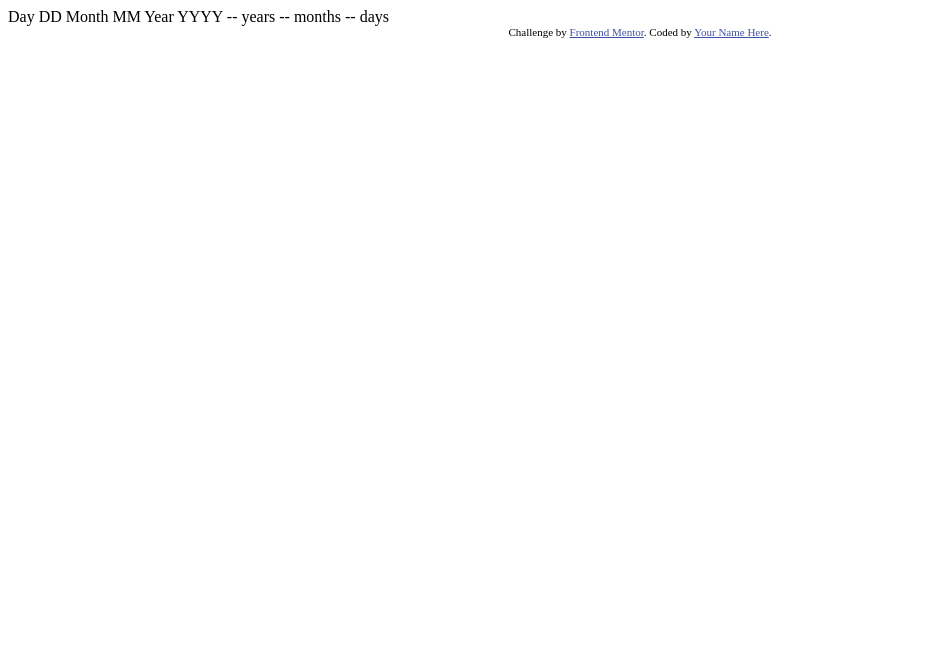
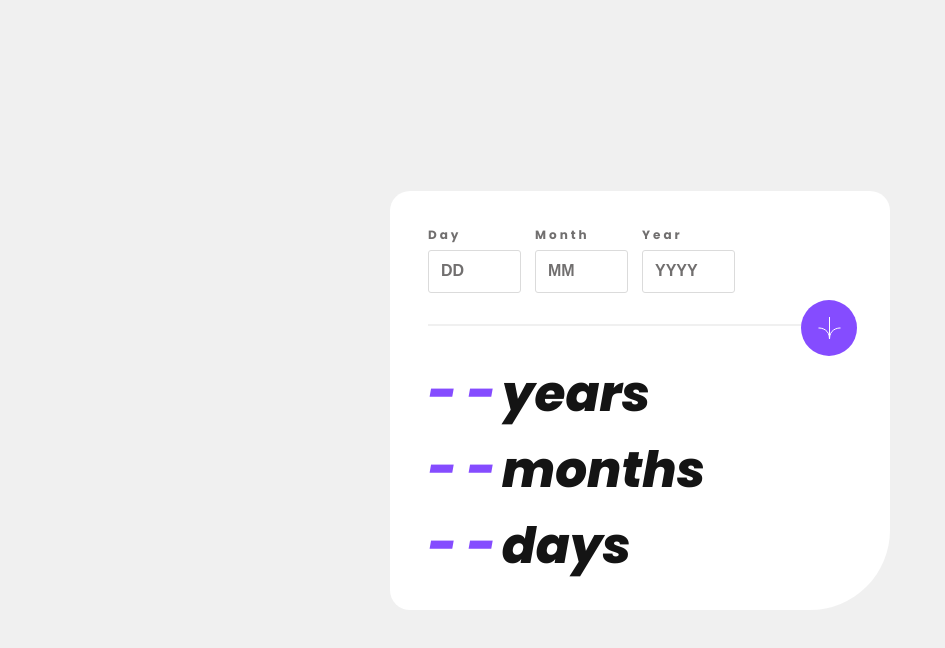
Before and after one commit to Eduardo347387/Age-calculator-app, a plain HTML site: page index.html in a window 1280 px wide. Shown: the whole page, without its empty margins (0-945 px from the left). Drawn offline with Linux system fonts and the light colour scheme.

Commit message:
implementacion css

```diff
--- /dev/null
+++ b/css/style.scss
@@ -0,0 +1,161 @@
+@import url('https://fonts.googleapis.com/css2?family=Poppins:ital,wght@0,700;1,400;1,800&display=swap');
+
+:root{
+    --Purple: hsl(259, 100%, 65%);
+    --Light_red: hsl(0, 100%, 67%);
+    --White: hsl(0, 0%, 100%);
+    --Off_white: hsl(0, 0%, 94%);
+    --Light_grey: hsl(0, 0%, 86%);
+    --Smokey_grey: hsl(0, 1%, 44%);
+    --Off_black: hsl(0, 0%, 8%);
+}
+
+html{
+    font-size: 62.5%;
+}
+
+*{
+    margin: 0;
+    padding: 0;
+    box-sizing: border-box;
+}
+
+body{
+    font-family: 'Poppins', sans-serif;
+    background-color: var(--Off_white);
+}
+
+.container{
+    overflow: hidden;
+    display: flex;
+    justify-content: center;
+    align-items: center;
+    min-height: 100vh;
+    padding: 2rem 1rem;
+    .card{
+        min-width: 30rem;
+        width: 90%;
+        padding: 3.5rem 2rem 3.3rem 2rem;
+        background-color: var(--White);
+        border-top-left-radius: 2rem;
+        border-top-right-radius: 2rem;
+        border-bottom-left-radius: 2rem;
+        border-bottom-right-radius: 8rem;
+        .formulario{
+            display: flex;
+            flex-direction: column;
+            justify-content: center;
+            align-items: left;
+            .box-input{
+                display: flex;
+                column-gap: 1.4rem;
+                padding-bottom: 2.9rem;
+                .container-input{
+                    width: 7.9rem;
+                    .title{
+                        font-size: 1.2rem;
+                        font-weight: 700;
+                        letter-spacing: 0.2rem;
+                        color: var(--Smokey_grey);
+
+                    }
+                    .input-date{
+                        cursor: pointer;
+                        margin-top: 0.6rem;
+                        padding-left: 1.2rem;
+                        width: 100%;
+                        height: 4.3rem;
+                        border: 1px solid;
+                        color: var(--Off_black);
+                        border-color: var(--Light_grey);
+                        border-radius: 0.3rem;
+                        font-size: 1.6rem;
+                        font-weight: 800;
+                        &::placeholder{
+                            color: var(--Smokey_grey);
+                        }
+                    }
+                    .input-date:focus{
+                        outline: none;
+                        border-color: var(--Purple);
+                    }
+                }
+            }
+            .line{
+                border: 0.1rem solid var(--Off_white);
+                transform: translateY(2.6rem);
+                width: 100%;
+            }
+            button{
+                align-self: center;
+                z-index: 1;
+                position: relative;
+                border-radius: 50%;
+                width: 5rem;
+                height: 5rem;
+                background-image: url(../assets/images/icon-arrow.svg);
+                background-position: center;
+                background-repeat: no-repeat;
+                background-size: 2.3rem;
+                border: none;
+                background-color: var(--Purple);
+                &:hover{
+                    background-color: var(--Off_black);
+                }
+
+            }
+        }
+        .container-result{
+            margin-top: 2rem;
+            .box-time{
+                display: flex;
+                column-gap: 0.6rem;
+                .result,.text{
+                    font-size: 4rem;
+                    font-style: italic;
+                }
+                .result{
+                    color: var(--Purple);
+                }
+                .text{
+                    color: var(--Off_black);
+                    font-weight: 800;
+                    padding-top: 0.1rem;
+                }
+            }
+        }
+    }
+}
+
+@media(min-width:426px){
+    .container{
+        .card{
+            max-width: 50rem;
+            padding: 3.5rem 3.3rem 2.6rem 3.8rem;
+            .formulario{
+                .box-input{
+                    padding-bottom: 0.5rem;
+                    .container-input{
+                        width: 9.3rem;
+                        .title{
+                            letter-spacing: 0.3rem;
+                        }
+                    }
+                }
+                button{
+                    width: 5.6rem;
+                    height: 5.6rem;
+                    align-self: flex-end;
+                }
+            }
+            .container-result{
+                margin-top: 0;
+                .box-time{
+                    .result,.text{
+                        font-size: 5rem;
+                    }
+                }
+            }
+        }
+    }
+}
--- a/index.html
+++ b/index.html
@@ -5,33 +5,51 @@
   <meta name="viewport" content="width=device-width, initial-scale=1.0"> <!-- displays site properly based on user's device -->
 
   <link rel="icon" type="image/png" sizes="32x32" href="./assets/images/favicon-32x32.png">
-
+  <link rel="stylesheet" href="css/style.css">
   <title>Frontend Mentor | Age calculator app</title>
-
-  <!-- Feel free to remove these styles or customise in your own stylesheet 👍 -->
-  <style>
-    .attribution { font-size: 11px; text-align: center; }
-    .attribution a { color: hsl(228, 45%, 44%); }
-  </style>
 </head>
 <body>
+  <main class="container">
+    <div class="card">
+      <form class="formulario">
+        <div class="box-input">
+          <div class="container-input">
+            <h1 class="title">Day</h1>
+            <input class="input-date" type="text" placeholder="DD">
+          </div>
 
-  Day
-  DD
+          <div class="container-input">
+            <h1 class="title">Month</h1>
+            <input class="input-date" type="text" placeholder="MM">
+          </div>
 
-  Month
-  MM
+          <div class="container-input">
+            <h1 class="title">Year</h1>
+            <input class="input-date" type="text" placeholder="YYYY">
+          </div>
+        </div>
+        <hr class="line">
+        <button type="submit" role="submit">
+        </button>
+      </form>
 
-  Year
-  YYYY
+      <div class="container-result">
+        <div class="box-time">
+          <h2 id="years" class="result">- -</h2>
+          <p class="text">years</p>
+        </div>
 
-  -- years
-  -- months
-  -- days
+        <div class="box-time">
+          <h2 id="months"  class="result">- -</h2>
+          <p class="text">months</p>
+        </div>
 
-  <div class="attribution">
-    Challenge by <a href="https://www.frontendmentor.io?ref=challenge" target="_blank">Frontend Mentor</a>.
-    Coded by <a href="#">Your Name Here</a>.
-  </div>
+        <div class="box-time">
+          <h2 id="days"  class="result">- -</h2>
+          <p class="text">days</p>
+        </div>
+      </div>
+    </div>
+  </main>
 </body>
 </html>
```
Also changed, not shown: css/style.css (added), 1 other file.
